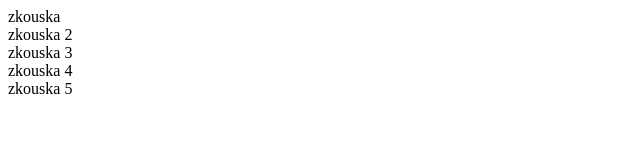
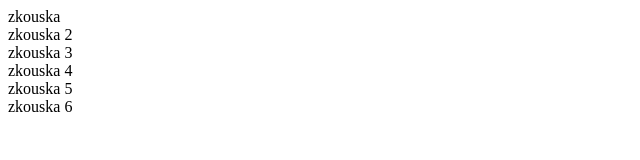
Before and after one commit to thatsalexander/___repository, a plain HTML site: page folder/index.html in a window 1280 px wide. Shown: the full height of the page, 0-640 px from the left. Drawn offline with Linux system fonts and the light colour scheme.

Commit message:
add sixth line of code

```diff
--- a/folder/index.html
+++ b/folder/index.html
@@ -8,5 +8,6 @@
         <div>zkouska 3</div>
         <div>zkouska 4</div>
         <div>zkouska 5</div>
+        <div>zkouska 6</div>
     </body>
 </html>
```
